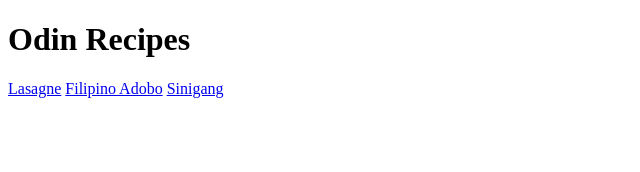
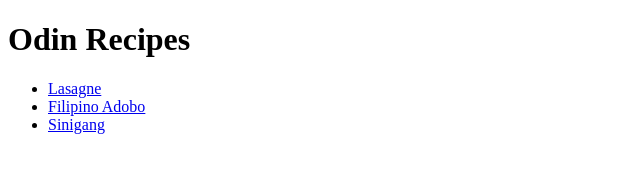
Before and after one commit to cjbay2/odin-recipes, a plain HTML site: page index.html in a window 1280 px wide. Shown: the whole page, without its empty margins (0-640 px from the left). Drawn offline with Linux system fonts and the light colour scheme.

Commit message:
add each recipe to unordered list

```diff
--- a/index.html
+++ b/index.html
@@ -8,9 +8,12 @@
 
 <body>
     <h1 >Odin Recipes</h1>
-    <a href="./recipes/lasagna.html" target="_blank" rel="noopender noreferrer" >Lasagne</a>
-    <a href="./recipes/adobo.html" target="_blank" rel="noopender noreferrer" >Filipino Adobo</a>
-    <a href="./recipes/sinigang.html" target="_blank" rel="noopender noreferrer" >Sinigang</a>
+    <ul>
+        <li><a href="./recipes/lasagna.html" target="_blank" rel="noopender noreferrer" >Lasagne</a></li>
+        <li><a href="./recipes/adobo.html" target="_blank" rel="noopender noreferrer" >Filipino Adobo</a></li>
+        <li><a href="./recipes/sinigang.html" target="_blank" rel="noopender noreferrer" >Sinigang</a> </li>
+    </ul>
+
 
 </body>
 
```
